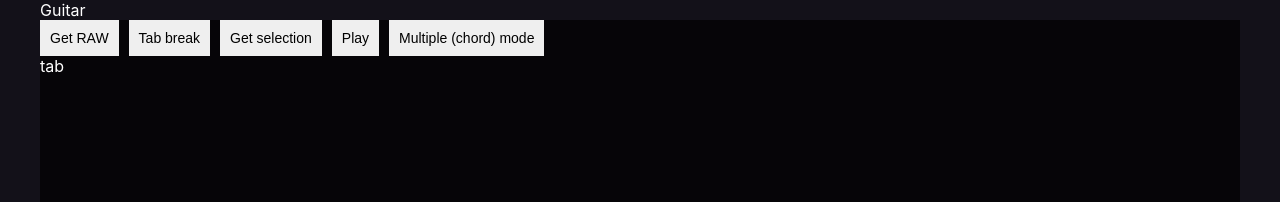
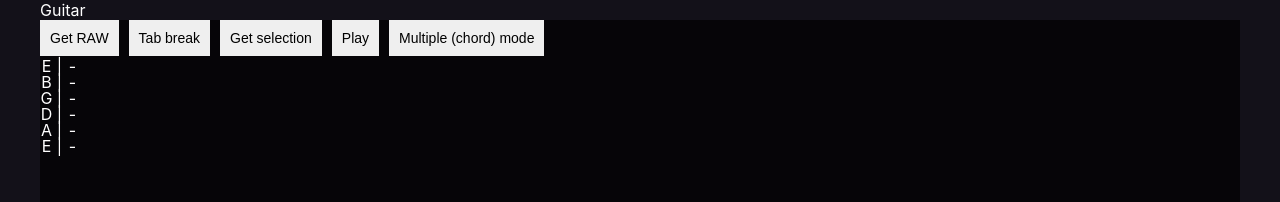
Before and after one commit to kulek1/guitar-tab-maker-issues, a React (Create React App) app: page / in a window 1280 px wide. Shown: the top 202 px of the page. Built offline with nearby package versions, Linux system fonts and the light colour scheme; what webaudiofont would draw is missing.

Commit message:
feat: add basic version of non-tet-tab editor

```diff
--- a/package.json
+++ b/package.json
@@ -15,6 +15,7 @@
     "react": "^16.13.1",
     "react-dom": "^16.13.1",
     "react-scripts": "3.4.1",
+    "styled-components": "^5.1.1",
     "typescript": "~3.8.3",
     "webaudiofont": "^2.5.49"
   },
--- a/src/App.tsx
+++ b/src/App.tsx
@@ -1,7 +1,7 @@
 import React, { useState, useEffect, useRef } from 'react';
 import './styles/main.scss';
 import TabEditor from 'modules/TabEditor';
-import AppContext, { openNotesInitialValue } from 'AppContext';
+import AppContext, { openNotesInitialValue, initialEditorState } from 'AppContext';
 import { TabNote, Note } from 'types/notes';
 import { convertToOpenNote } from 'utils/notes';
 import GuitarFretboard from './modules/GuitarFretboard';
@@ -9,7 +9,7 @@
 function App() {
   const isInit = useRef(true);
   const [openNotes, setOpenNotes] = useState(openNotesInitialValue);
-  const [editorState, setEditorState] = useState(null);
+  const [editorState, setEditorState] = useState(initialEditorState);
   const [isMultipleNotes, setIsMultipleNotes] = useState(false);
 
   function addNote(note: TabNote): void {
--- a/src/AppContext.ts
+++ b/src/AppContext.ts
@@ -10,12 +10,18 @@
   6: NoteInfo;
 };
 
+export type EditorState = {
+  [key: number]: {
+    notes: (number | null)[];
+  };
+};
+
 type AppCtx = {
-  editorState: null;
+  editorState: EditorState;
   openNotes: OpenNotes;
   isMultipleNotes: boolean;
   setIsMultipleNotes: (flag: boolean) => void;
-  setEditorState: (state: null) => void;
+  setEditorState: (state: EditorState) => void;
   addNote: (note: TabNote) => void;
   setOpenNotes: (note: Note, guitarString: number) => void;
   clearEditorState: () => void;
@@ -48,8 +54,14 @@
   },
 };
 
+export const initialEditorState: EditorState = {
+  1: {
+    notes: [],
+  },
+};
+
 const AppContext = React.createContext<AppCtx>({
-  editorState: null,
+  editorState: initialEditorState,
   openNotes: openNotesInitialValue,
   isMultipleNotes: false,
   setEditorState: () => {},
--- /dev/null
+++ b/src/modules/TabEditor/TabColumns.tsx
@@ -0,0 +1,111 @@
+import React, { useContext, MouseEvent } from 'react';
+import AppContext from 'AppContext';
+import * as S from './styles';
+import { getOpenNotesArray } from './service';
+
+// const tablatures = {
+//   1: {
+//     notes: [
+//       //
+//       [2, 0, null, null, null, null],
+//       [null, null, null, null, null, null],
+//       [1, null, null, null, 3, null],
+//     ],
+//   },
+//   2: {
+//     notes: [
+//       //
+//       [9, 0, null, null, null, null],
+//       [null, 'h', null, null, null, null],
+//       [null, 3, null, null, null, null],
+//       [null, null, null, null, null, null],
+//       [null, null, null, null, null, 1],
+//       [null, null, null, null, null, null],
+//       [null, null, null, 22, null, null],
+//     ],
+//   },
+//   3: {
+//     notes: [
+//       //
+//       [9, 0, null, null, null, null],
+//       [null, 'h', null, null, null, null],
+//       [null, 3, null, null, null, null],
+//       [null, null, null, null, null, null],
+//       [null, null, null, null, null, 1],
+//       [null, null, null, null, null, null],
+//       [null, null, null, 22, null, null],
+//     ],
+//   },
+//   4: {
+//     notes: [
+//       //
+//       [9, 0, null, null, null, null],
+//       [null, 'h', null, null, null, null],
+//       [null, 3, null, null, null, null],
+//       [null, null, null, null, null, null],
+//       [null, null, null, null, null, 1],
+//       [null, null, null, null, null, null],
+//       [null, null, null, 22, null, null],
+//     ],
+//   },
+// };
+
+type Props = {};
+
+const TabColumns: React.FC<Props> = () => {
+  const { openNotes, addNote, editorState } = useContext(AppContext);
+
+  function onTablatureClick(event: MouseEvent<HTMLDivElement>, key: string) {
+    console.log('tablature click', key, ' event', event.target);
+  }
+
+  return (
+    <>
+      {Object.keys(editorState).map((key: string) => (
+        <S.TabColumns onClick={(e: MouseEvent<HTMLDivElement>) => onTablatureClick(e, key)}>
+          <S.Column>
+            {getOpenNotesArray(openNotes).map((note) => (
+              <span>{note}</span>
+            ))}
+          </S.Column>
+          <S.Column>
+            <span>|</span>
+            <span>|</span>
+            <span>|</span>
+            <span>|</span>
+            <span>|</span>
+            <span>|</span>
+          </S.Column>
+          <S.Column>
+            <span>-</span>
+            <span>-</span>
+            <span>-</span>
+            <span>-</span>
+            <span>-</span>
+            <span>-</span>
+          </S.Column>
+          <S.Column />
+          {editorState[key].notes.map((notes, columnIdx) => (
+            <S.Column>
+              {notes.map((note, guitarString) => (
+                <div>
+                  <span
+                    className={note > 9 ? 'big' : ''}
+                    data-column={columnIdx}
+                    data-string={guitarString}
+                  >
+                    {note === null ? '-' : note}
+                  </span>
+                </div>
+              ))}
+            </S.Column>
+          ))}
+        </S.TabColumns>
+      ))}
+    </>
+  );
+};
+
+TabColumns.propTypes = {};
+
+export default TabColumns;
--- a/src/modules/TabEditor/index.tsx
+++ b/src/modules/TabEditor/index.tsx
@@ -1,14 +1,15 @@
-import React, { useRef, useContext, useState } from 'react';
+import React, { useRef, useContext, useState, useEffect } from 'react';
 import cn from 'classnames';
 import AppContext from 'AppContext';
 import { EditorRef } from './types';
+import { generateEmptyTablature } from './service';
+import TabColumns from './TabColumns';
 
 type Props = {};
 
 const TabEditor: React.FC<Props> = () => {
   const playerStop = useRef<{ cancel: () => void }>({ cancel: () => {} });
   const [isPlaying, setIsPlaing] = useState(false);
-  const editorRef = useRef<EditorRef>(null);
   const {
     editorState,
     setEditorState,
@@ -16,12 +17,6 @@
     setIsMultipleNotes,
     isMultipleNotes,
   } = useContext(AppContext);
-
-  function focusEditor(): void {
-    if (editorRef.current) {
-      editorRef.current.focus();
-    }
-  }
 
   function addTabBreak(): void {
     // const newState = addNewTablature(editorState, openNotes);
@@ -79,6 +74,11 @@
     // setEditorState(EditorState.moveFocusToEnd(editorState));
   }
 
+  useEffect(() => {
+    generateEmptyTablature(openNotes);
+    // eslint-disable-next-line react-hooks/exhaustive-deps
+  }, []);
+
   return (
     <div className="tab-editor__container">
       <button type="button">Get RAW</button>
@@ -100,7 +100,9 @@
       >
         Multiple (chord) mode
       </button>
-      <div>tab</div>
+      <div>
+        <TabColumns />
+      </div>
     </div>
   );
 };
--- a/src/modules/TabEditor/service.ts
+++ b/src/modules/TabEditor/service.ts
@@ -14,7 +14,7 @@
 import { NOTES_PROGRESSION } from 'constants/notes';
 import { OpenNotes } from 'AppContext';
 
-const TAB_BLOCK_TYPE = 'TabLine';
+const EMPTY_NOTES_COUNTER = 20;
 
 const TAB_NOTATIONS = ['/', '\\', 'h', 'p', 's', 'b', 'x', '~'];
 export const hasNoteOrTabNotation = (char: string): boolean =>
@@ -25,3 +25,23 @@
 
 export const getOpenNotesArray = (openNotes: OpenNotes): string[] =>
   Object.values(openNotes).map((openNote) => openNote.note);
+
+type TablatureColumn = (number | string | null)[];
+
+type Tablature = {
+  [key in number]: {
+    notes: TablatureColumn[];
+  };
+};
+
+export const generateEmptyTablature = (openNotes: OpenNotes): Tablature => {
+  const generatedNotes: null[][] = [];
+
+  for (let i = 0; i < EMPTY_NOTES_COUNTER; i += 1) {
+    generatedNotes.push([null, null, null, null, null, null]);
+  }
+  return {
+    // @ts-ignore
+    notes: generatedNotes,
+  };
+};
--- /dev/null
+++ b/src/modules/TabEditor/styles.ts
@@ -0,0 +1,29 @@
+import styled from 'styled-components/macro';
+
+export const TabColumns = styled.div`
+  display: flex;
+  margin-bottom: 20px;
+  flex-wrap: nowrap;
+`;
+export const Column = styled.div`
+  display: flex;
+  flex-direction: column;
+  flex-wrap: nowrap;
+
+  > span,
+  div {
+    width: 13px;
+    height: 1em;
+    text-align: center;
+
+    .big {
+      font-size: 0.8em;
+    }
+  }
+
+  &:hover,
+  &:focus {
+    background: red;
+    cursor: pointer;
+  }
+`;
```
Also changed, not shown: src/modules/TabEditor/README.md, 1 other file (tests, documents, lock files or other folders).
